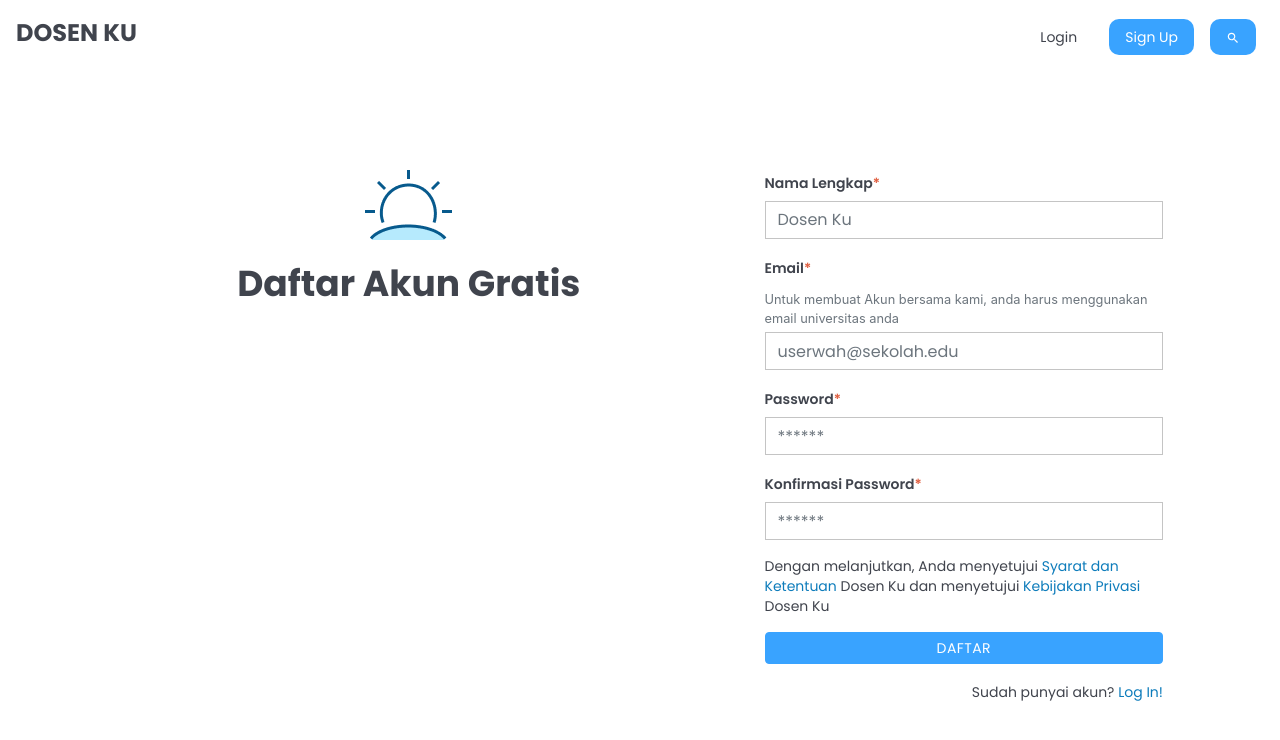
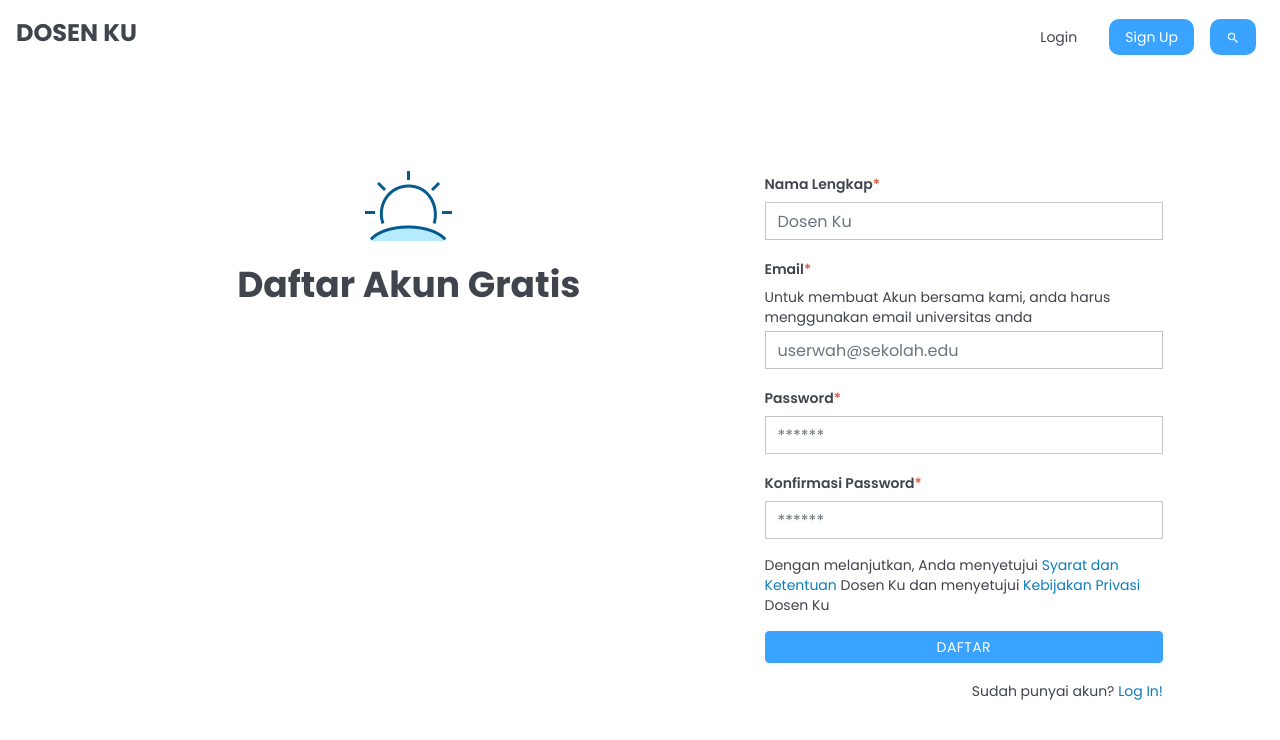
Before and after one commit to Harus-Bisa/frontendv2, a React (Create React App) app in the folder hb-v2/: page /signup in a window 1280 px wide. Shown: the top 740 px of the page. Built offline with nearby package versions, Linux system fonts and the light colour scheme.

Commit message:
signup form css fix

```diff
--- a/hb-v2/src/components/Form/SignUpForm.js
+++ b/hb-v2/src/components/Form/SignUpForm.js
@@ -50,7 +50,7 @@ function SignUpForm(props){
                 </FormGroup>
                 <FormGroup>
                     <Label>Email<span className="red">*</span></Label>
-                    <FormText style={{marginBottom:'0.25rem'}}>Untuk membuat Akun bersama kami, anda harus menggunakan email universitas anda</FormText>
+                    <p style={{marginBottom:'0.25rem'}}>Untuk membuat Akun bersama kami, anda harus menggunakan email universitas anda</p>
                     <Input
                         valid={validEmail}
                         type="email"
```
